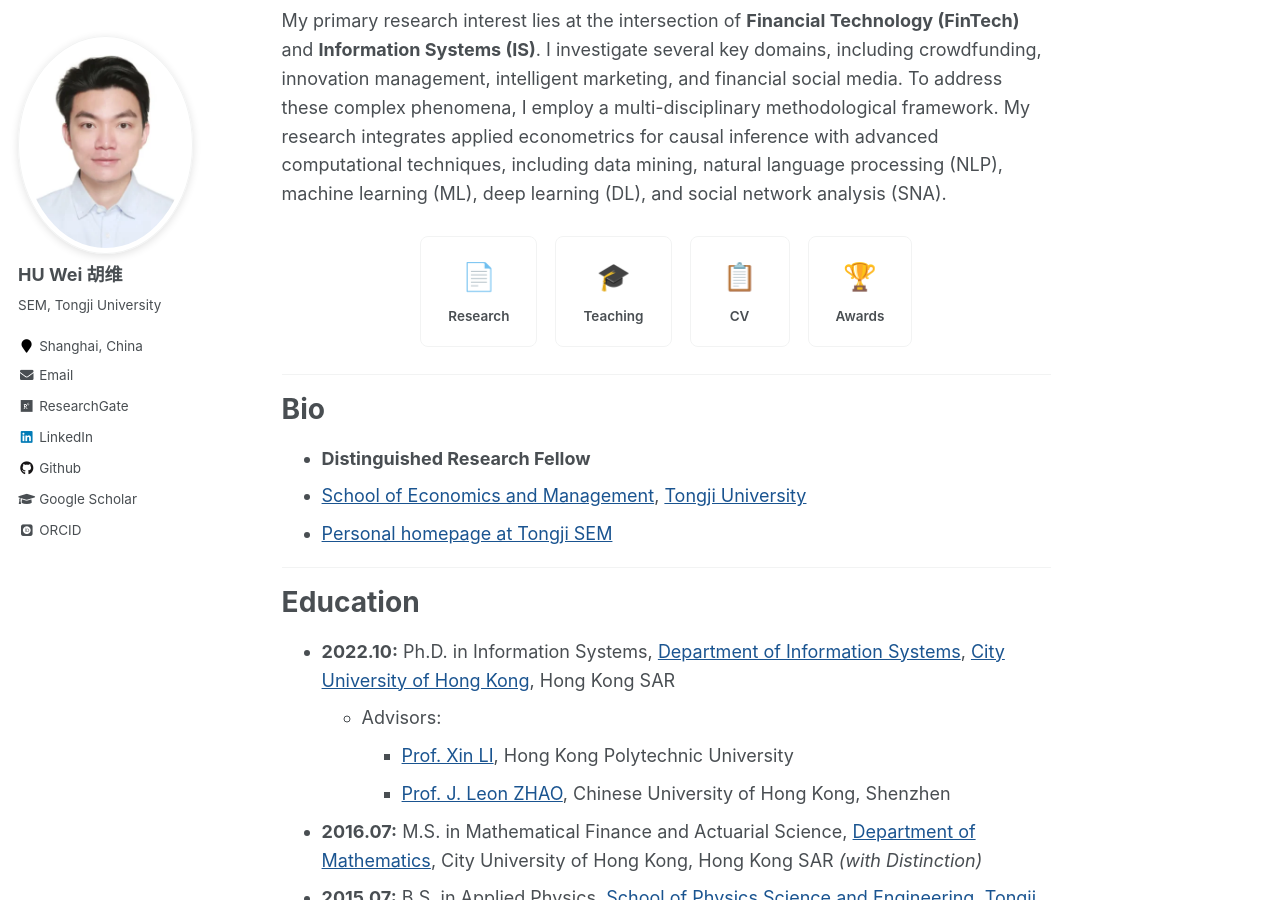
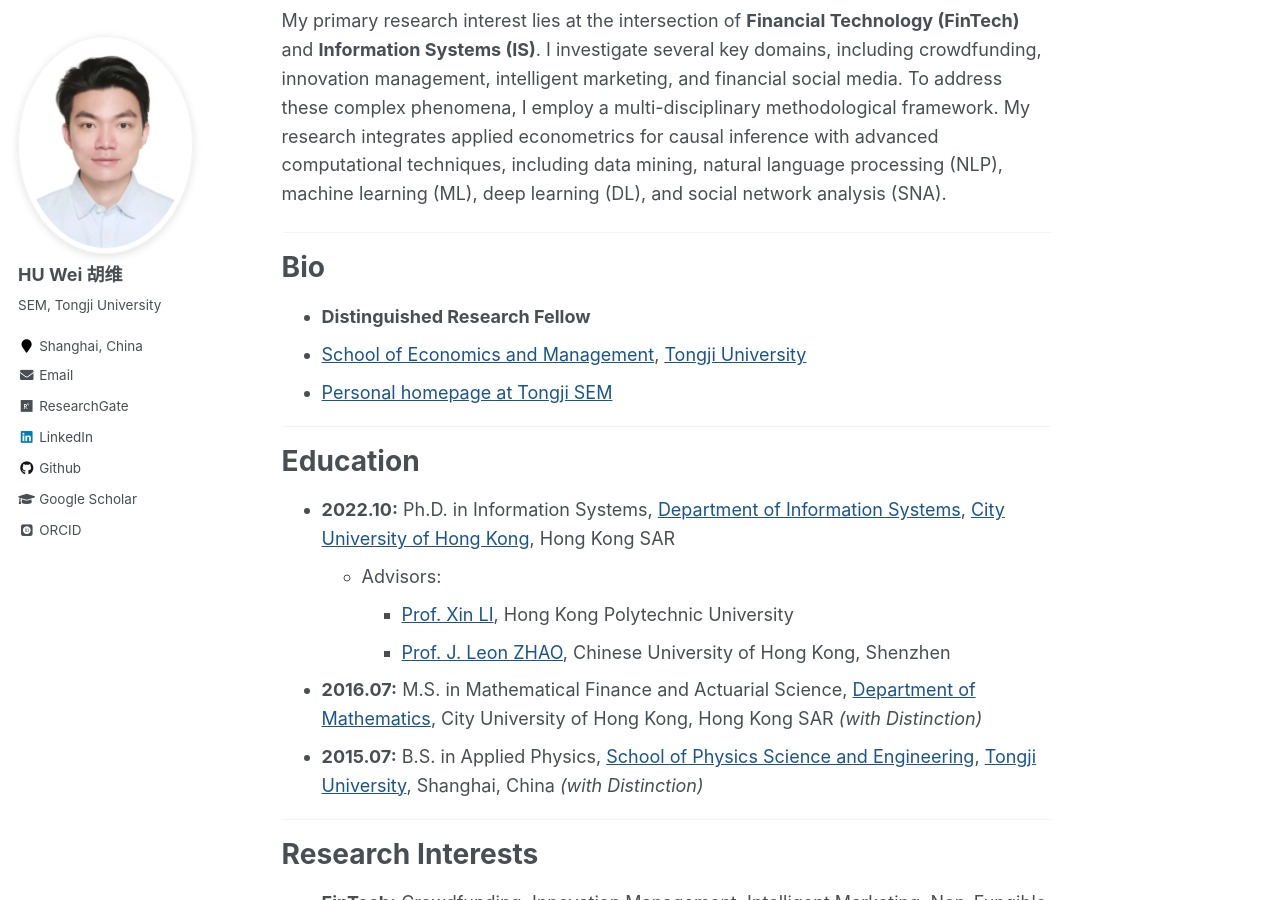
Before and after one commit to huwei-vincent/huwei-vincent.github.io, a Jekyll site: the page built from _pages/about.md, in a window 1280 px wide and 900 px high, scrolled down 432 px. Built offline with Jekyll 4.4.1, drawn with Linux system fonts in a browser that asks for light colours; some web fonts are replaced.

Commit message:
Remove quick links section from about pages for a cleaner layout and improved focus on content.

```diff
--- a/_pages/about.md
+++ b/_pages/about.md
@@ -20,25 +20,6 @@ Welcome to my personal website!
 I am a *Distinguished Research Fellow* in the [School of Economics and Management](https://sem.tongji.edu.cn/semen/) at [Tongji University](https://en.tongji.edu.cn/). I earned my Ph.D. from [Department of Information Systems](https://www.cb.cityu.edu.hk/is/) at [City University of Hong Kong](https://www.cityu.edu.hk/), where I was supervised by [Prof. Xin LI](https://www.cb.cityu.edu.hk/staff/xinli24/) and [Prof. J. Leon ZHAO](https://myweb.cuhk.edu.cn/leonzhao).
 
 My primary research interest lies at the intersection of **Financial Technology (FinTech)** and **Information Systems (IS)**. I investigate several key domains, including crowdfunding, innovation management, intelligent marketing, and financial social media. To address these complex phenomena, I employ a multi-disciplinary methodological framework. My research integrates applied econometrics for causal inference with advanced computational techniques, including data mining, natural language processing (NLP), machine learning (ML), deep learning (DL), and social network analysis (SNA).
-
-<div class="quick-links">
-  <a href="/my-publication/" class="quick-link-card">
-    <span class="quick-link-icon">📄</span>
-    <span class="quick-link-label">Research</span>
-  </a>
-  <a href="/teaching/" class="quick-link-card">
-    <span class="quick-link-icon">🎓</span>
-    <span class="quick-link-label">Teaching</span>
-  </a>
-  <a href="/cv/" class="quick-link-card">
-    <span class="quick-link-icon">📋</span>
-    <span class="quick-link-label">CV</span>
-  </a>
-  <a href="/awards/" class="quick-link-card">
-    <span class="quick-link-icon">🏆</span>
-    <span class="quick-link-label">Awards</span>
-  </a>
-</div>
 
 ---
 
```
Also changed, not shown: _pages/about-cn.md (+0 -19 lines).
